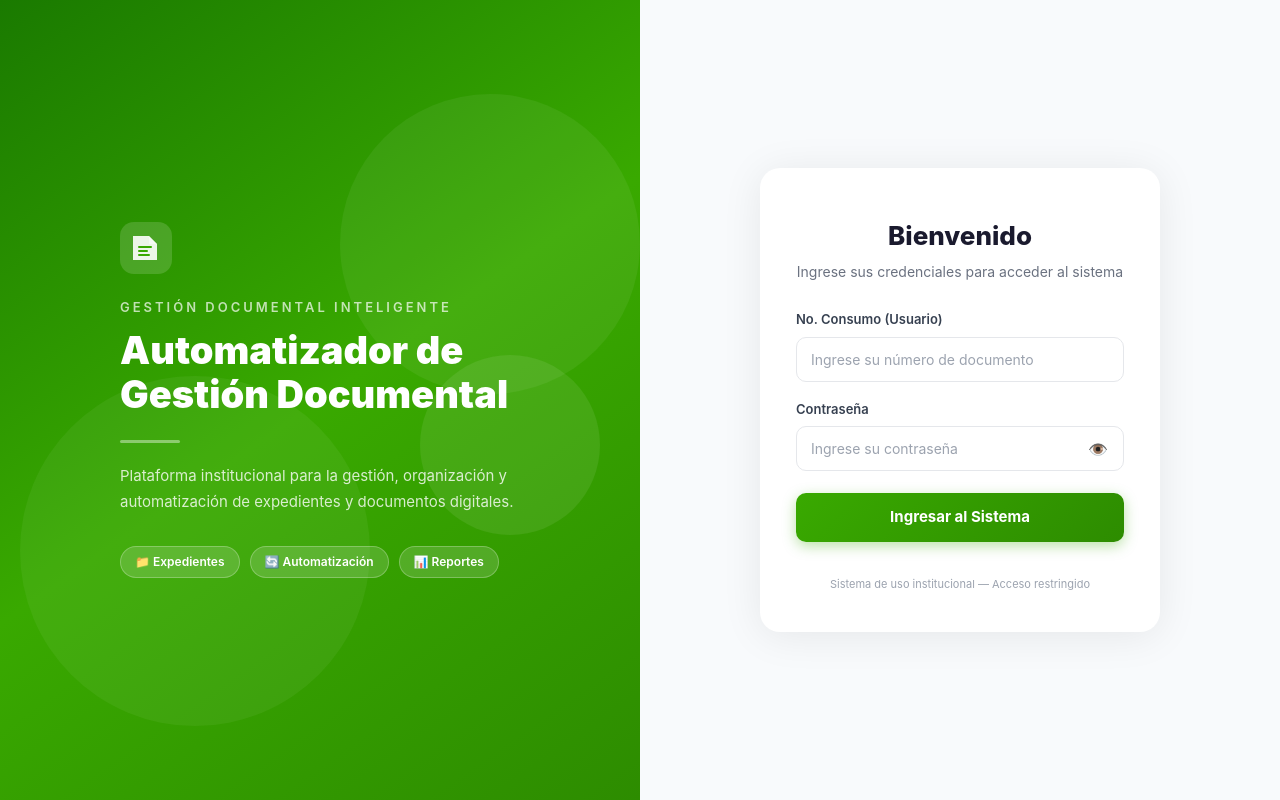
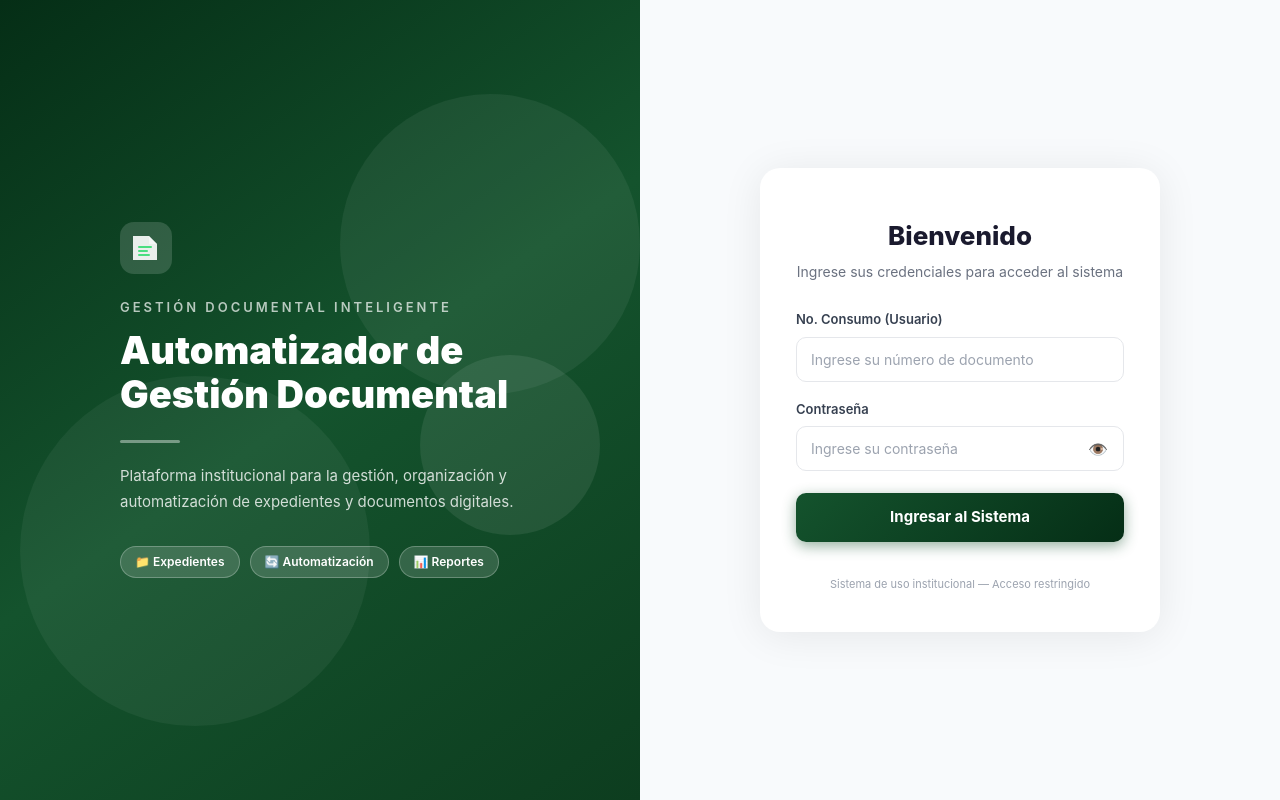
Before and after one commit to luepitar9015-maker/aescimi, a React (Vite) app in the folder frontend/: page /login in a window 1280 px wide. Built offline with nearby package versions, Linux system fonts and the light colour scheme.

Commit message:
style: login con verde oscuro forest green

```diff
--- a/frontend/src/App.jsx
+++ b/frontend/src/App.jsx
@@ -251,9 +251,9 @@ function BrandPanel() {
             <rect width="52" height="52" rx="14" fill="rgba(255,255,255,0.15)" />
             <path d="M13 14h16l8 8v16H13V14z" fill="rgba(255,255,255,0.9)" />
             <path d="M29 14l8 8h-8V14z" fill="rgba(255,255,255,0.5)" />
-            <rect x="18" y="24" width="14" height="2" rx="1" fill="#39A900" />
-            <rect x="18" y="28" width="10" height="2" rx="1" fill="#39A900" />
-            <rect x="18" y="32" width="12" height="2" rx="1" fill="#39A900" />
+            <rect x="18" y="24" width="14" height="2" rx="1" fill="#4ade80" />
+            <rect x="18" y="28" width="10" height="2" rx="1" fill="#4ade80" />
+            <rect x="18" y="32" width="12" height="2" rx="1" fill="#4ade80" />
           </svg>
         </div>
 
@@ -286,7 +286,7 @@ const styles = {
   // Panel izquierdo verde
   leftPanel: {
     flex: '1 1 50%',
-    background: 'linear-gradient(145deg, #1a7a00 0%, #39A900 50%, #2d8c00 100%)',
+    background: 'linear-gradient(145deg, #052e16 0%, #14532d 50%, #0d3d1f 100%)',
     display: 'flex',
     alignItems: 'center',
     justifyContent: 'center',
@@ -405,10 +405,10 @@ const styles = {
   },
   btnPrimary: {
     width: '100%', padding: '13px', fontSize: '15px', fontWeight: '700',
-    background: 'linear-gradient(135deg, #39A900, #2d8c00)',
+    background: 'linear-gradient(135deg, #14532d, #052e16)',
     color: 'white', border: 'none', borderRadius: '10px',
     cursor: 'pointer', marginTop: '4px', marginBottom: '10px',
-    boxShadow: '0 4px 14px rgba(57,169,0,0.35)',
+    boxShadow: '0 4px 14px rgba(20,83,45,0.45)',
     transition: 'opacity 0.2s',
   },
   btnSecondary: {
```
